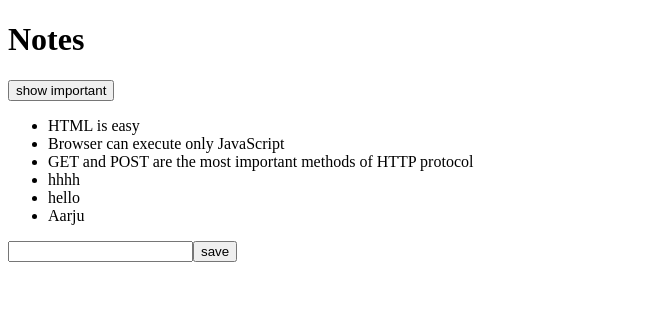
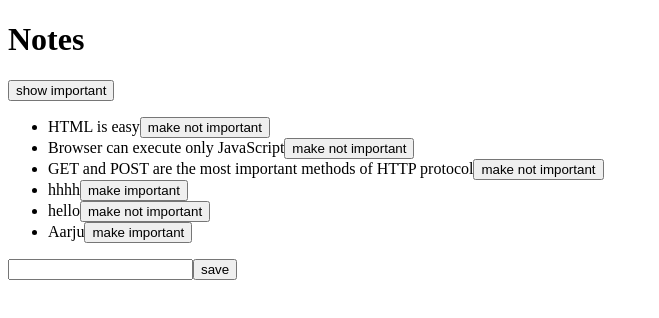
Before and after one commit to aa-r-ju/Tej-Bootcamp-workshop, a React (Vite) app in the folder part2/part2/: page / in a window 1280 px wide. Shown: the top 318 px of the page, without its empty margins (0-659 px from the left). Built offline with nearby package versions, Linux system fonts and the light colour scheme; data requests are answered from the project's data file.

Commit message:
feat:Changing the Importance of Notes of part2-d workshop

```diff
--- a/part2/part2/db.json
+++ b/part2/part2/db.json
@@ -8,7 +8,7 @@
     {
       "id": 2,
       "content": "Browser can execute only JavaScript",
-      "important": false
+      "important": true
     },
     {
       "id": 3,
@@ -27,7 +27,7 @@
     },
     {
       "content": "Aarju",
-      "important": true,
+      "important": false,
       "id": 6
     }
   ]
--- a/part2/part2/src/App.jsx
+++ b/part2/part2/src/App.jsx
@@ -48,6 +48,17 @@
     : notes.filter(note => note.important === true)
 
 
+    const toggleImportanceOf = id => {
+      const url = `http://localhost:3001/notes/${id}`
+      const note = notes.find(n => n.id === id)
+      const changedNote = { ...note, important: !note.important }
+
+      axios.put(url, changedNote).then(response => {
+        setNotes(notes.map(n => n.id !== id ? n : response.data))
+      })
+    }
+
+
   return (
     <div>
       <h1>Notes</h1>
@@ -58,7 +69,7 @@
       </div>
       <ul>
       {notesToShow.map(note =>
-          <Note key={note.id} note={note} />
+          <Note key={note.id} note={note} toggleImportance={() => toggleImportanceOf(note.id)} />
         )}
       </ul>
       <form onSubmit={addNote}>
--- a/part2/part2/src/Components/Note.jsx
+++ b/part2/part2/src/Components/Note.jsx
@@ -1,6 +1,12 @@
-const Note = ({ note }) => {
-    return (
-      <li>{note.content}</li>
-    )
-  }
+const Note = ({ note, toggleImportance }) => {
+  const label = note.important
+    ? 'make not important' : 'make important'
+
+  return (
+    <li>
+      {note.content}
+      <button onClick={toggleImportance}>{label}</button>
+    </li>
+  )
+}
 export default Note;
```
